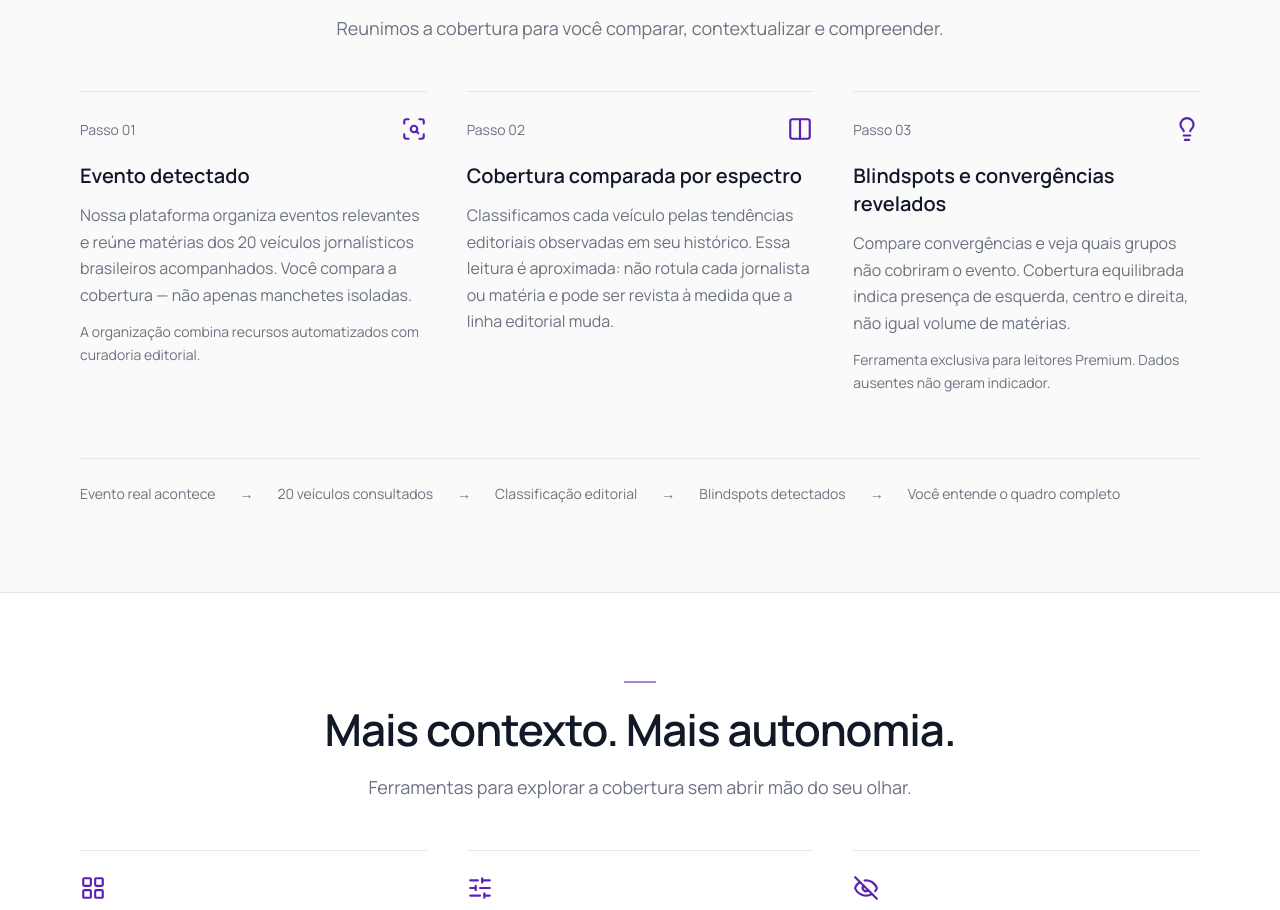
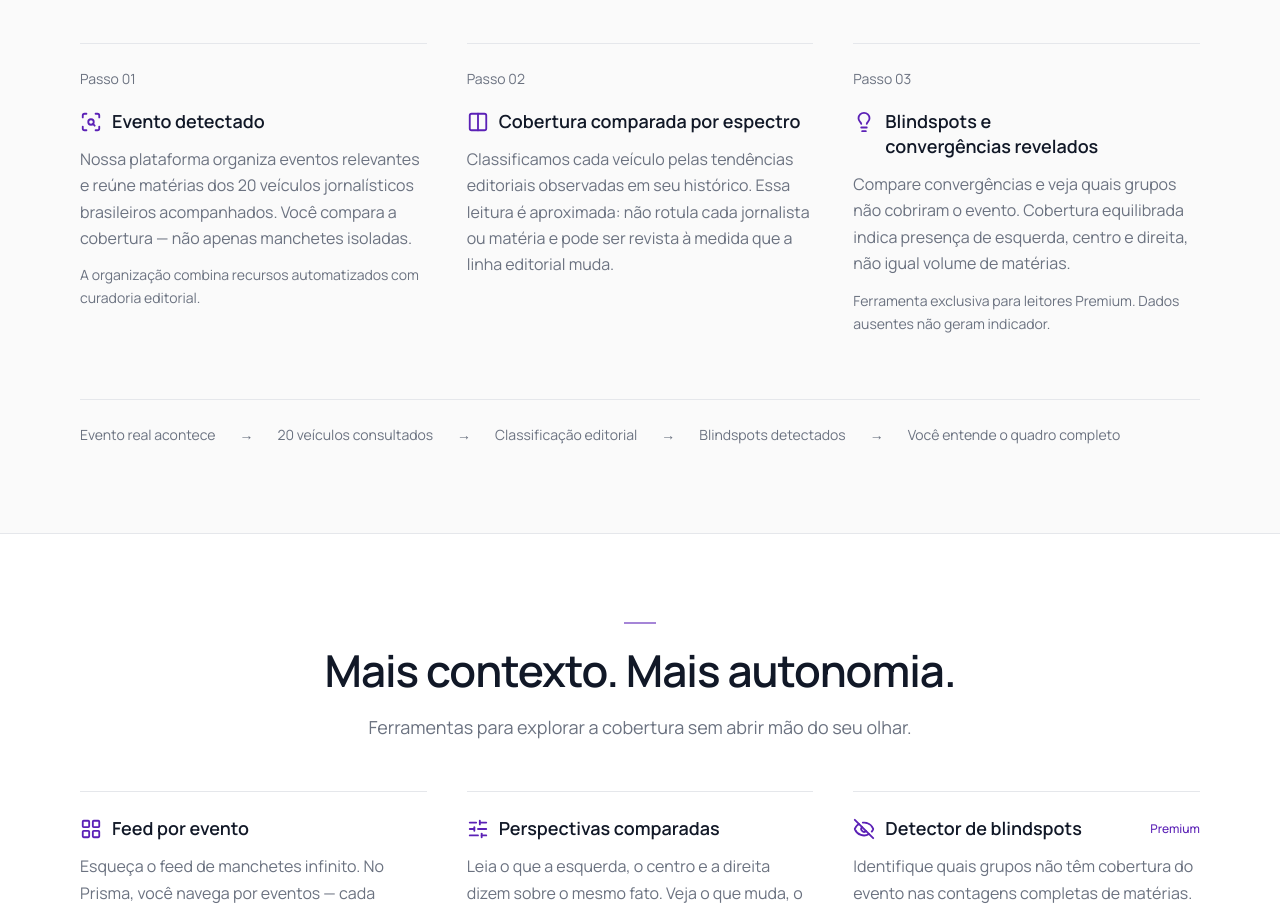
Before and after one commit to gustavosx1/Prisma-Landing-Page, a Next.js app: page / in a window 1280 px wide. Shown: the part 1716-2626 px from the top of the page. Built offline with nearby package versions, Linux system fonts and the light colour scheme; no server answers.

Commit message:
fix: align landing icons beside responsive headings

```diff
--- a/components/sections/Features.tsx
+++ b/components/sections/Features.tsx
@@ -59,9 +59,8 @@ export function Features() {
 				<div className={styles.rows}>
 					{FEATURES.map(({ Icon, title, description, premium }) => (
 						<article key={title} className={styles.row}>
-							<Icon className={styles.icon} aria-hidden="true" />
 							<div className={styles.featureTitle}>
-								<h3>{title}</h3>
+								<div className={styles.titleWithIcon}><Icon className={styles.icon} aria-hidden="true" /><h3>{title}</h3></div>
 								{premium && <span className={styles.badge}>Premium</span>}
 							</div>
 							<p>{description}</p>
--- a/components/sections/Problem.tsx
+++ b/components/sections/Problem.tsx
@@ -33,7 +33,7 @@ export function Problem() {
 				<div className={styles.rows}>
 					{PAINS.map(({ Icon, title, description }) => (
 						<article key={title} className={styles.row}>
-							<Icon className={styles.icon} aria-hidden="true" /><h3>{title}</h3><p>{description}</p>
+							<div className={styles.titleWithIcon}><Icon className={styles.icon} aria-hidden="true" /><h3>{title}</h3></div><p>{description}</p>
 						</article>
 					))}
 				</div>
--- a/components/sections/Solution.tsx
+++ b/components/sections/Solution.tsx
@@ -45,8 +45,8 @@ export function Solution() {
 				<div className={styles.rows}>
 					{STEPS.map(({ num, Icon, title, description, detail }) => (
 						<article key={num} className={styles.row}>
-							<div className={styles.step}><span>Passo {num}</span><Icon className={styles.icon} aria-hidden="true" /></div>
-							<h3>{title}</h3><p>{description}</p>{detail && <p className={styles.detail}>{detail}</p>}
+							<div className={styles.step}><span>Passo {num}</span></div>
+							<div className={styles.titleWithIcon}><Icon className={styles.icon} aria-hidden="true" /><h3>{title}</h3></div><p>{description}</p>{detail && <p className={styles.detail}>{detail}</p>}
 						</article>
 					))}
 				</div>
--- a/components/sections/WhyItMatters.tsx
+++ b/components/sections/WhyItMatters.tsx
@@ -68,8 +68,7 @@ export function WhyItMatters() {
 				<div className={styles.rows}>
 					{OUTCOMES.map(({ Icon, title, desc }) => (
 						<article key={title} className={styles.row}>
-							<Icon className={styles.icon} aria-hidden="true" />
-							<h3>{title}</h3>
+							<div className={styles.titleWithIcon}><Icon className={styles.icon} aria-hidden="true" /><h3>{title}</h3></div>
 							<p>{desc}</p>
 						</article>
 					))}
--- a/components/ui/Landing.module.css
+++ b/components/ui/Landing.module.css
@@ -21,6 +21,9 @@
 .row { padding: 24px 0; border-top: 1px solid var(--line); }
 .row p { color: var(--muted); font-size: 16px; line-height: 1.65; margin-top: 12px; }
 .icon { width: 26px; height: 26px; color: var(--primary); margin-bottom: 20px; }
+.titleWithIcon { display: flex; align-items: flex-start; gap: 10px; min-width: 0; }
+.titleWithIcon .icon { width: 22px; height: 22px; flex: 0 0 22px; margin: 2px 0 0; }
+.titleWithIcon h3 { flex: 1; min-width: 0; margin: 0; font-size: 18px; line-height: 1.4; overflow-wrap: anywhere; text-wrap: pretty; }
 .note { margin-top: 40px; padding-top: 24px; border-top: 1px solid var(--line); color: var(--muted); line-height: 1.65; }
 .note strong { display: block; color: var(--ink); font-weight: 600; margin-bottom: 8px; }
 .problemConclusion { text-align: center; }
@@ -30,7 +33,8 @@
 .flow { display: flex; flex-wrap: wrap; gap: 12px 24px; margin-top: 40px; padding-top: 24px; border-top: 1px solid var(--line); font-size: 14px; color: var(--muted); }
 .flow li { display: flex; gap: 24px; align-items: center; }
 .badge { display: inline-block; color: var(--primary); font-size: 12px; font-weight: 500; margin-bottom: 12px; }
-.featureTitle { display: flex; flex-wrap: wrap; align-items: baseline; gap: 8px 16px; }
+.featureTitle { display: flex; flex-wrap: wrap; align-items: center; gap: 8px 16px; }
+.featureTitle .titleWithIcon { flex: 1 1 220px; }
 .featureTitle .badge { margin: 0; }
 .hero { border-top: 0; padding: 136px 0 64px; background: var(--surface); }
 .heroTitle span { color: var(--primary); }
@@ -143,6 +147,8 @@
   .rows, .searchExamples { grid-template-columns: repeat(2, minmax(0, 1fr)); }
 }
 @media (max-width: 600px) {
+  .titleWithIcon { gap: 8px; }
+  .titleWithIcon h3 { font-size: 17px; }
   .flow { display: none; }
   .desktopComparison { display: none; }
   .container { width: calc(100% - 40px); }
```
